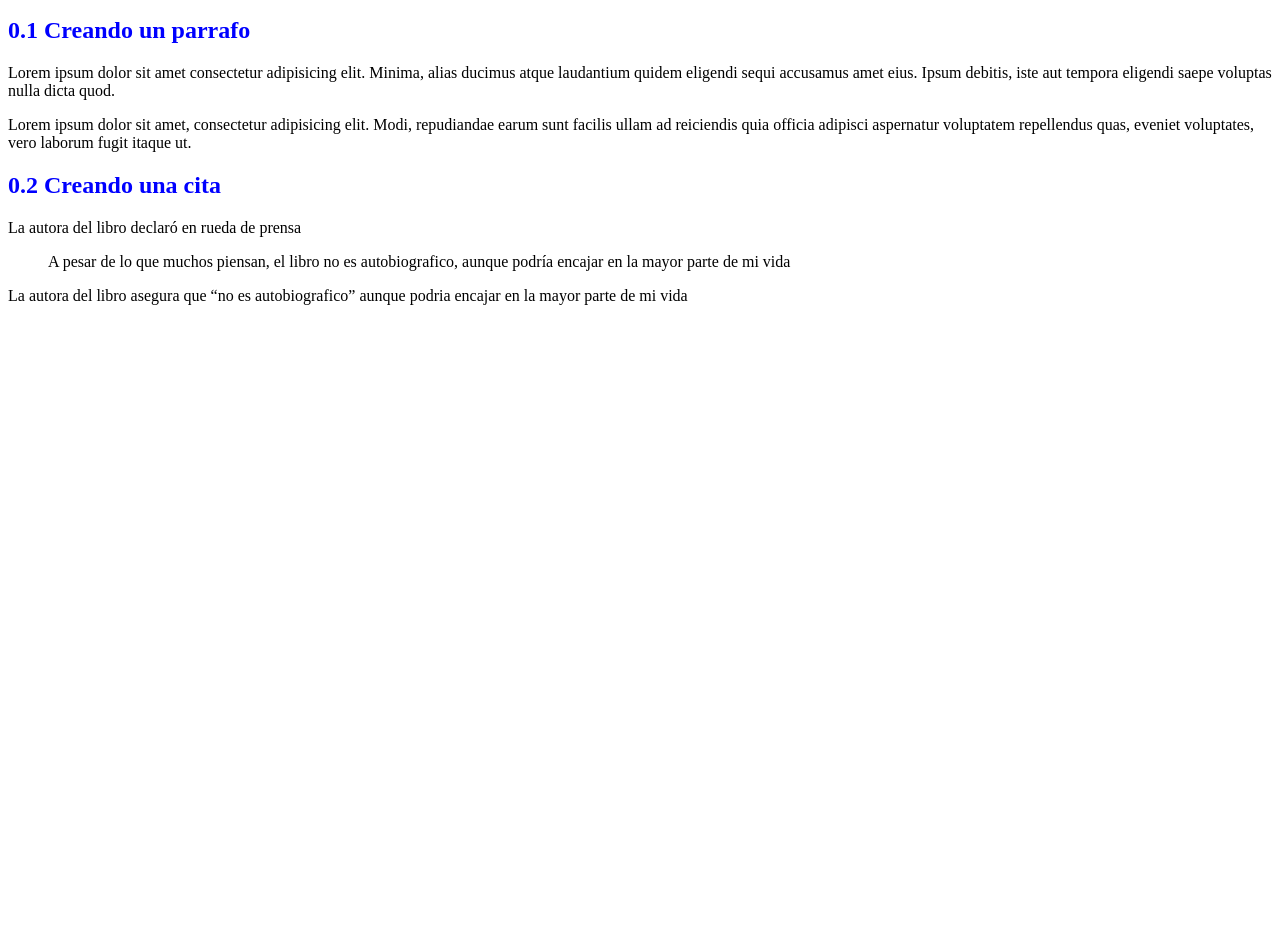
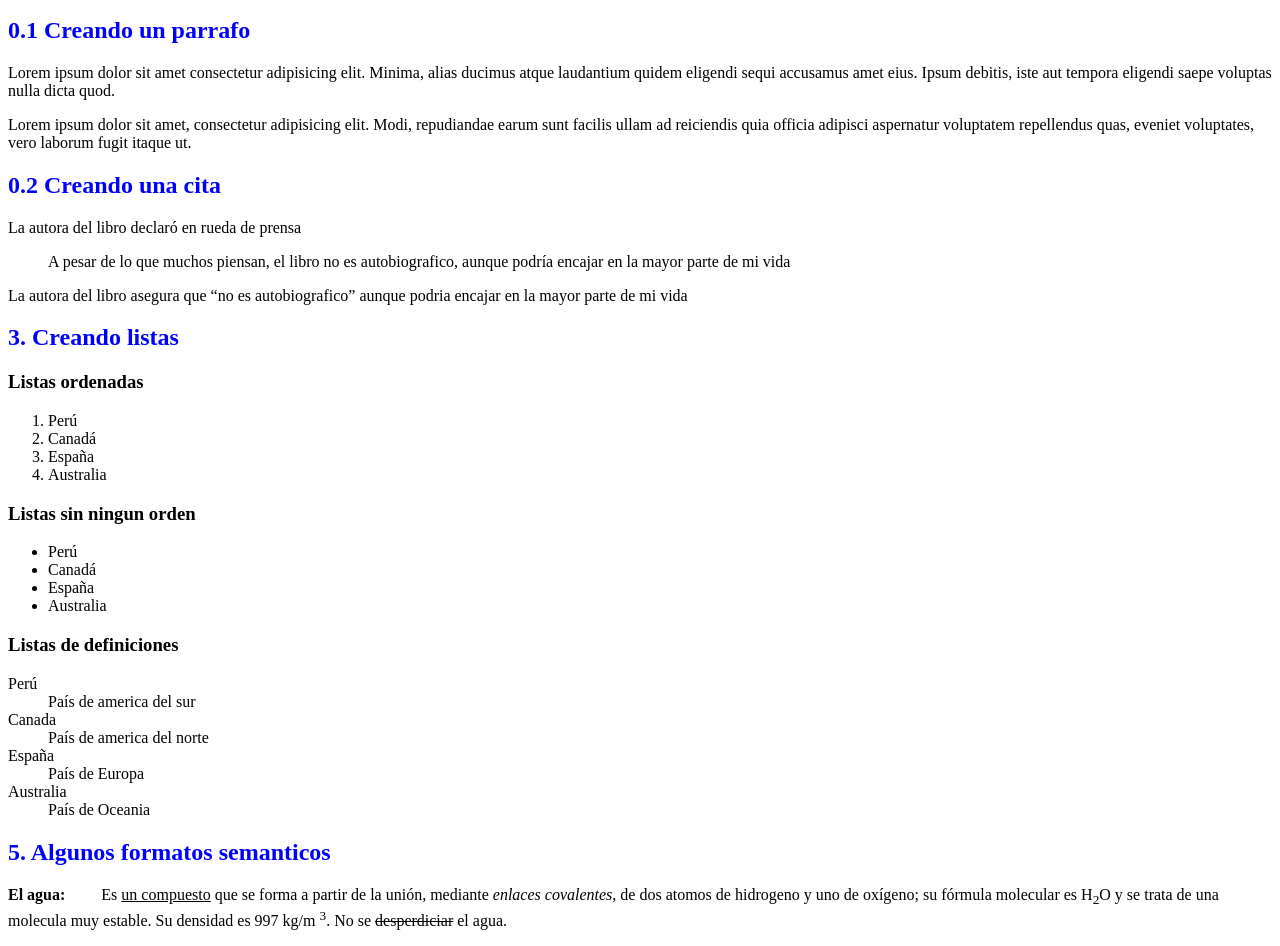
Before and after one commit to FACS2000/dise-oWebGo, a plain HTML site: page Sesion09/index.html in a window 1280 px wide. Shown: the part 136-1082 px from the top of the page. Before the commit the page ends 800 px from the top, so only its background shows below. Drawn offline with Linux system fonts and the light colour scheme.

Commit message:
respaldo1-25-04-22

```diff
--- a/Sesion09/index.html
+++ b/Sesion09/index.html
@@ -22,5 +22,40 @@
     </blockquote>
     <p>La autora del libro asegura que <q>no es autobiografico</q>
     aunque podria encajar en la mayor parte de mi vida</p>
+
+    <h2 style="color: blue;">3. Creando listas</h2>
+    <h3>Listas ordenadas</h3>
+    <ol>
+        <li>Perú</li>
+        <li>Canadá</li>
+        <li>España</li>
+        <li>Australia</li>
+    </ol>
+    <h3>Listas sin ningun orden</h3>
+    <ul>
+        <li>Perú</li>
+        <li>Canadá</li>
+        <li>España</li>
+        <li>Australia</li>
+    </ul>
+
+    <h3>Listas de definiciones</h3>
+    <dl>
+        <dt>Perú</dt>
+        <dd>País de america del sur</dd>
+        <dt>Canada</dt>
+        <dd>País de america del norte</dd>
+        <dt>España</dt>
+        <dd>País de Europa</dd>
+        <dt>Australia</dt>
+        <dd>País de Oceania</dd>
+    </dl>
+
+    <h2 style="color: blue;">5. Algunos formatos semanticos</h2>
+    <p><b>El agua:</b>&nbsp; &nbsp; &nbsp; &nbsp; &nbsp;Es <u>un compuesto</u> que
+        se forma a partir de la unión,
+        mediante <i>enlaces covalentes</i>, de dos atomos de hidrogeno y uno de
+        oxígeno; su fórmula molecular es H<sub>2</sub>O y se trata de una molecula muy estable.
+        Su densidad es 997 kg/m <sup>3</sup>. No se <s>desperdiciar</s> el agua. </p>
 </body>
 </html>
```
